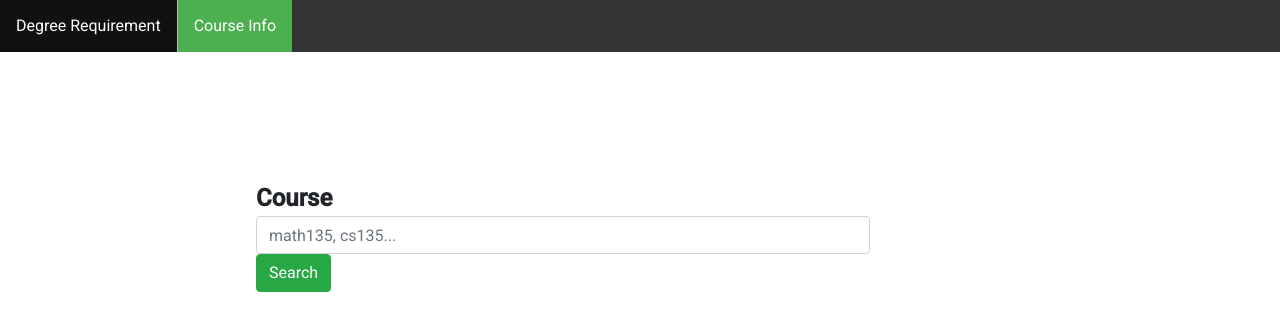
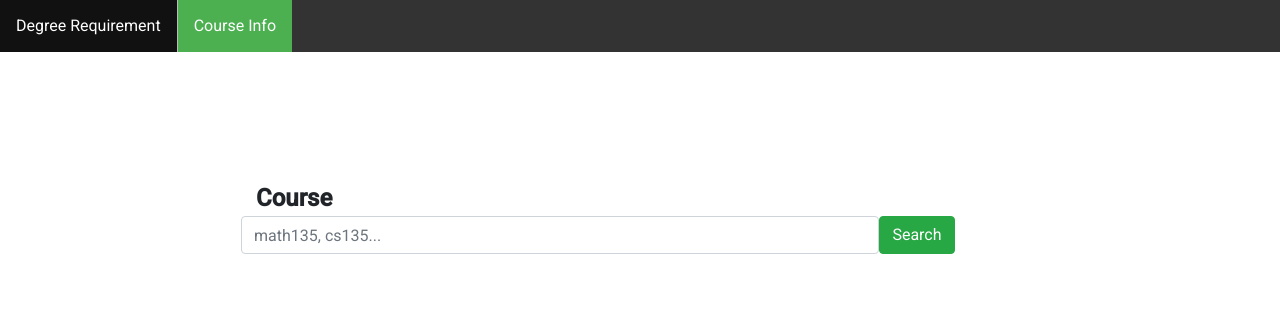
Before and after one commit to RobbieZhuang/WaterFlow-Works, an Angular app in the folder frontend/: page /courseinfo in a window 1280 px wide. Shown: the top 330 px of the page. Built offline with nearby package versions, Linux system fonts and the light colour scheme.

Commit message:
Front-end minor fixes

```diff
--- a/frontend/src/app/directives/formart-course-code.directive.ts
+++ b/frontend/src/app/directives/format-course-code.directive.ts
@@ -2,9 +2,9 @@ import { Directive, HostListener } from '@angular/core';
 import { NgControl } from '@angular/forms';
 
 @Directive({
-  selector: '[appFormartCourseCode]'
+  selector: '[appFormatCourseCode]'
 })
-export class FormartCourseCodeDirective {
+export class FormatCourseCodeDirective {
 
   constructor(public ngControl: NgControl) { }
 
@@ -13,12 +13,10 @@ export class FormartCourseCodeDirective {
     this.onInputChange(event, false);
   }
 
-
   @HostListener('keydown.backspace', ['$event'])
   keydownBackspace(event) {
     this.onInputChange(event.target.value, true);
   }
-
 
   onInputChange(event, backspace) {
     let newVal = event
--- a/frontend/src/app/find-course/find-course.component.html
+++ b/frontend/src/app/find-course/find-course.component.html
@@ -1,14 +1,15 @@
 <div class="background">
     <form class="inputBox" [formGroup]="form">
         <span id="wantCourse"><b>Course</b></span>
-        <div>
-            <input id="wantedCouseInput" appFormartCourseCode class="form-control" placeholder="math135, cs135..." formControlName="course">
+
+        <div class="row">
+            <input id="wantedCouseInput" appFormatCourseCode class="form-control" placeholder="math135, cs135..." formControlName="course" (keydown)="keydownSearchBar($event)">
+            <button type="button" class="btn btn-success" (click)="submit()">Search</button>
         </div>
 
         <div *ngIf="error != ''" class="alert alert-danger" role="alert">
             {{error}}
         </div>
-        <button type="button" class="btn btn-success" (click)="submit()">Search</button>
         <div>&nbsp;</div>
         <div *ngIf="result?.courseCode">
             <mat-tab-group>
@@ -18,12 +19,9 @@
                         <p>{{result.title}}</p>
                         <p>{{result.courseType}}</p>
                         <p>{{result.description}}</p>
-                        <p *ngIf="!isObjectEmpty(result.prereq)" >Required Courses:</p>
+                        <p *ngIf="!isObjectEmpty(result.prereq)">Required Courses:</p>
                         <div *ngFor="let item  of result.prereq | keyvalue">
-                            <div *ngIf="item.value.length > 1; else allOf">One of the Following Courses:
-                                <span *ngFor="let course of item.value; let index=index">{{course}}
-                                    <ng-container *ngIf="index != item.value.length-1">,&nbsp;</ng-container></span>
-                            </div>
+                            <div *ngIf="item.value.length > 1; else allOf">One of the Following Courses: {{item.value.join(", ")}}</div>
                             <ng-template #allOf><div *ngFor="let course of item.value">{{course}}</div></ng-template>
                         </div>
                     </div>
--- a/frontend/src/app/find-course/find-course.component.ts
+++ b/frontend/src/app/find-course/find-course.component.ts
@@ -32,7 +32,6 @@ export class FindCourseComponent implements OnInit {
   }
 
   isObjectEmpty(obj){
-
     return Object.keys(obj).length === 0 && obj.constructor === Object
   }
 
@@ -45,6 +44,12 @@ export class FindCourseComponent implements OnInit {
       console.log(res)
       this.profData = res
     })
+  }
+
+  keydownSearchBar(event) {
+    if (event.keyCode == 13) {
+      this.submit();
+    }
   }
 
   submit(){
```
Also changed, not shown: frontend/src/app/app.module.ts (+2 -5 lines).
